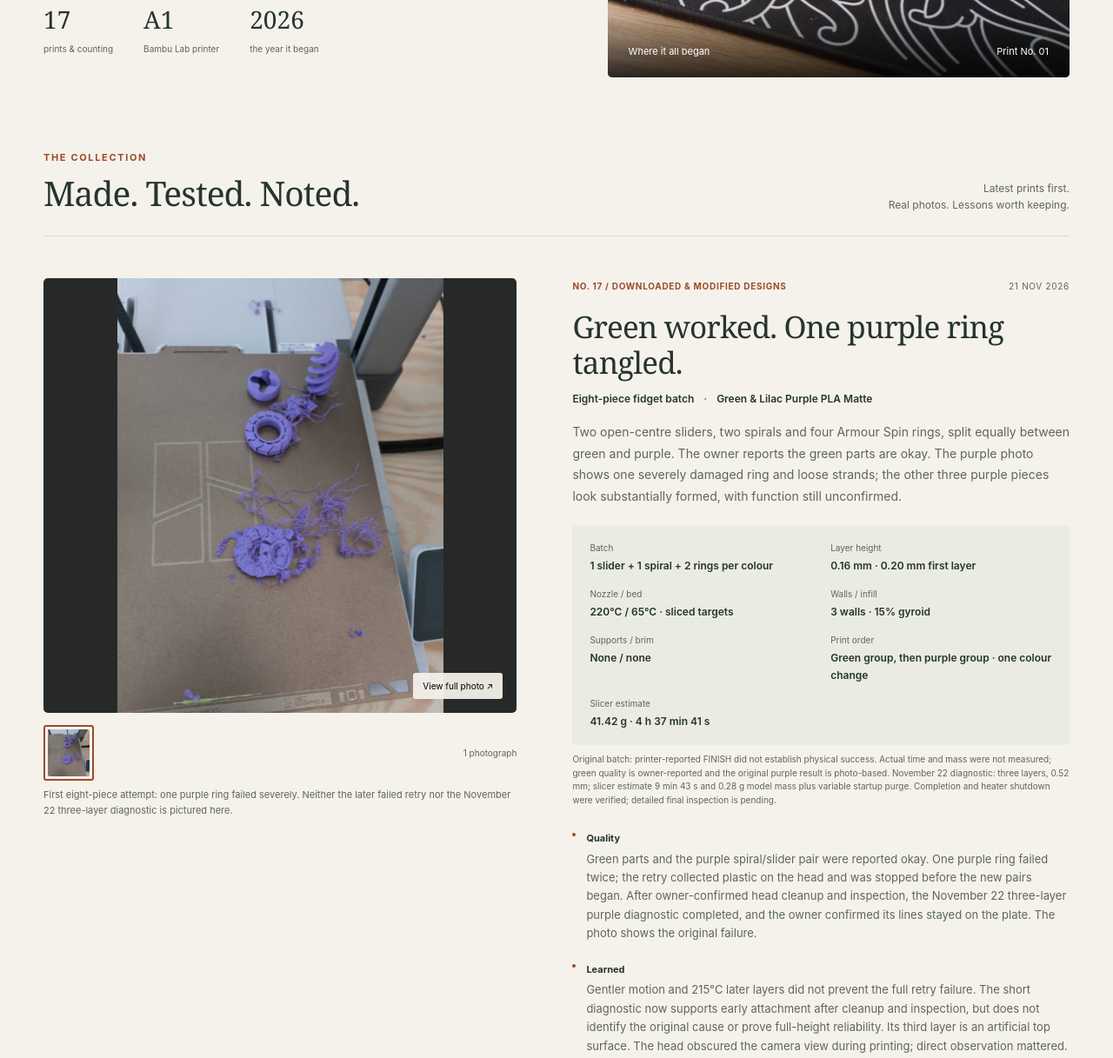
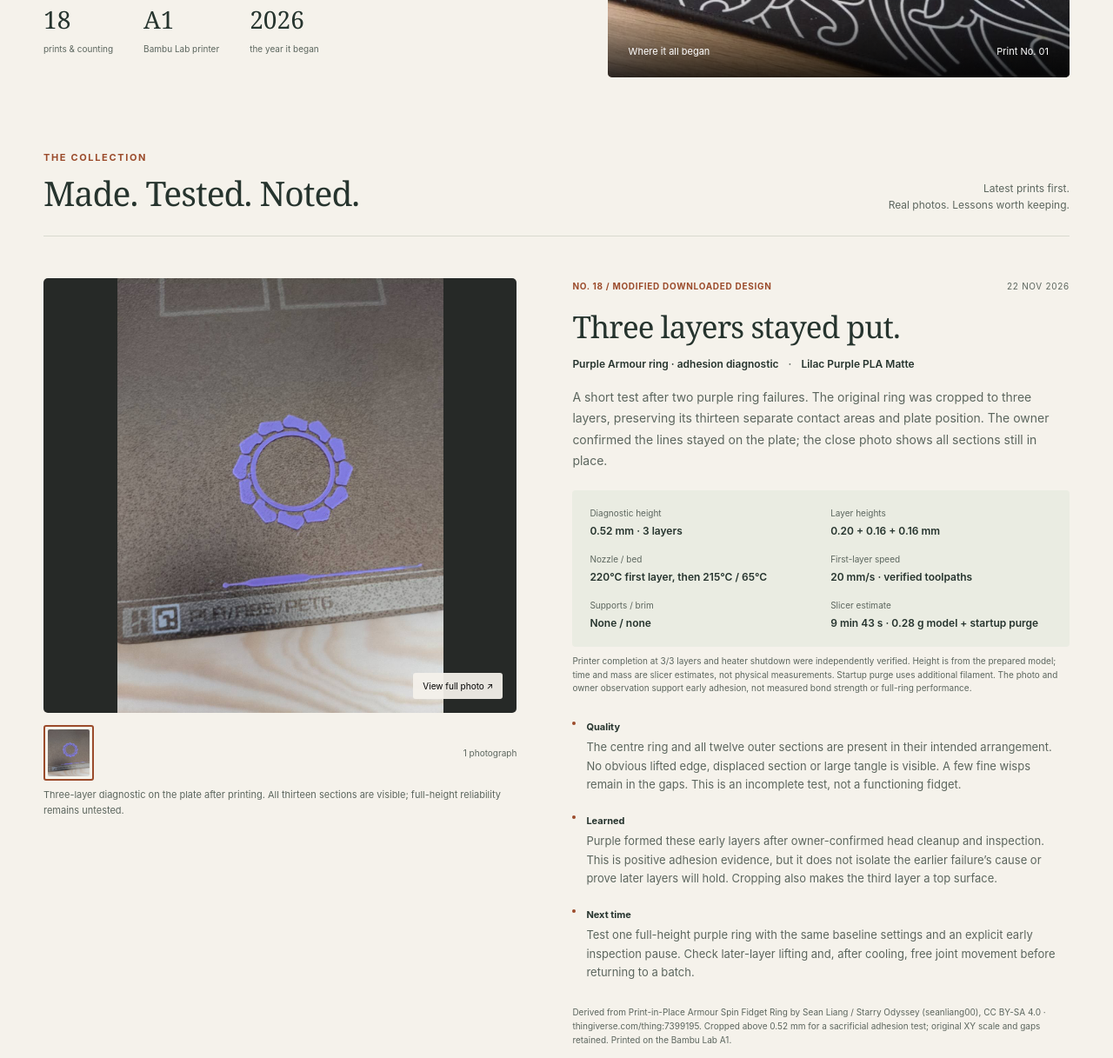
Before and after one commit to Huzaifg/print-journal, a plain HTML site: page docs/index.html in a window 1280 px wide. Shown: the part 580-1797 px from the top of the page at 87% size. Drawn offline with Linux system fonts and the light colour scheme.

Commit message:
Add owner photo and passed early adhesion diagnostic

```diff
--- a/docs/index.html
+++ b/docs/index.html
@@ -22,13 +22,35 @@
         <h1 id="hero-title">Small prints.<br><em>Little discoveries.</em></h1>
         <p class="intro">A growing collection of things I’ve made, what worked, and what I’ll try next. One layer at a time.</p>
         <a class="primary-link" href="#collection">Explore the prints <span aria-hidden="true">↓</span></a>
-        <div class="hero-facts"><div><strong>17</strong><span>prints & counting</span></div><div><strong>A1</strong><span>Bambu Lab printer</span></div><div><strong>2026</strong><span>the year it began</span></div></div>
+        <div class="hero-facts"><div><strong>18</strong><span>prints & counting</span></div><div><strong>A1</strong><span>Bambu Lab printer</span></div><div><strong>2026</strong><span>the year it began</span></div></div>
       </div>
       <figure class="hero-image"><img src="images/benchy-desk.jpg" alt="A tiny white Benchy boat on a wave-patterned desk mat beside a keyboard" width="1280" height="720" fetchpriority="high"><figcaption><span>Where it all began</span><span>Print No. 01</span></figcaption></figure>
     </section>
     <section class="collection wrap" id="collection" aria-labelledby="collection-title">
       <div class="section-heading"><div><p class="eyebrow">The collection</p><h2 id="collection-title">Made. Tested. Noted.</h2></div><p>Latest prints first.<br>Real photos. Lessons worth keeping.</p></div>
 
+        <article class="print" id="purple-ring-three-layer-test">
+          <div class="photo-column">
+
+            <button class="main-photo" type="button" aria-label="Enlarge photo of Purple Armour ring · adhesion diagnostic">
+              <img src="images/purple-ring-three-layer-test.jpg" alt="Thin purple centre ring and twelve outer sections in a circular arrangement on the textured plate, with the separate startup priming line below." width="961" height="1280" loading="lazy">
+              <span class="enlarge" aria-hidden="true">View full photo ↗</span>
+            </button>
+            <div class="photo-controls"><div class="thumbnails" role="group" aria-label="Purple Armour ring · adhesion diagnostic photos"><button class="thumbnail" type="button" aria-label="View photo 1: Three-layer diagnostic on the plate after printing. All thirteen sections are visible; full-height reliability remains untested." aria-pressed="true" data-src="images/purple-ring-three-layer-test.jpg" data-alt="Thin purple centre ring and twelve outer sections in a circular arrangement on the textured plate, with the separate startup priming line below." data-caption="Three-layer diagnostic on the plate after printing. All thirteen sections are visible; full-height reliability remains untested."><img src="images/purple-ring-three-layer-test.jpg" alt="" width="70" height="70" loading="lazy"></button></div>
+            <span class="photo-count">1 photograph</span></div>
+            <p class="caption">Three-layer diagnostic on the plate after printing. All thirteen sections are visible; full-height reliability remains untested.</p>
+          </div>
+          <div class="print-details">
+            <div class="entry-meta"><span>No. 18 / Modified downloaded design</span><time datetime="2026-11-22">22 Nov 2026</time></div>
+            <h3>Three layers stayed put.</h3>
+            <p class="object-name">Purple Armour ring · adhesion diagnostic <span>·</span> Lilac Purple PLA Matte</p>
+            <p class="description">A short test after two purple ring failures. The original ring was cropped to three layers, preserving its thirteen separate contact areas and plate position. The owner confirmed the lines stayed on the plate; the close photo shows all sections still in place.</p>
+            <dl class="settings"><div><dt>Diagnostic height</dt><dd>0.52 mm · 3 layers</dd></div><div><dt>Layer heights</dt><dd>0.20 + 0.16 + 0.16 mm</dd></div><div><dt>Nozzle / bed</dt><dd>220°C first layer, then 215°C / 65°C</dd></div><div><dt>First-layer speed</dt><dd>20 mm/s · verified toolpaths</dd></div><div><dt>Supports / brim</dt><dd>None / none</dd></div><div><dt>Slicer estimate</dt><dd>9 min 43 s · 0.28 g model + startup purge</dd></div></dl>
+            <p class="estimate-note">Printer completion at 3/3 layers and heater shutdown were independently verified. Height is from the prepared model; time and mass are slicer estimates, not physical measurements. Startup purge uses additional filament. The photo and owner observation support early adhesion, not measured bond strength or full-ring performance.</p>
+            <ul class="notes"><li><span>Quality</span><p>The centre ring and all twelve outer sections are present in their intended arrangement. No obvious lifted edge, displaced section or large tangle is visible. A few fine wisps remain in the gaps. This is an incomplete test, not a functioning fidget.</p></li><li><span>Learned</span><p>Purple formed these early layers after owner-confirmed head cleanup and inspection. This is positive adhesion evidence, but it does not isolate the earlier failure’s cause or prove later layers will hold. Cropping also makes the third layer a top surface.</p></li><li><span>Next time</span><p>Test one full-height purple ring with the same baseline settings and an explicit early inspection pause. Check later-layer lifting and, after cooling, free joint movement before returning to a batch.</p></li></ul>
+            <p class="credit">Derived from Print-in-Place Armour Spin Fidget Ring by Sean Liang / Starry Odyssey (seanliang00), CC BY-SA 4.0 · thingiverse.com/thing:7399195. Cropped above 0.52 mm for a sacrificial adhesion test; original XY scale and gaps retained. Printed on the Bambu Lab A1.</p>
+          </div>
+        </article>
         <article class="print" id="fidget-batch-purple-ring-failure">
           <div class="photo-column">
 
@@ -46,8 +68,8 @@
             <p class="object-name">Eight-piece fidget batch <span>·</span> Green &amp; Lilac Purple PLA Matte</p>
             <p class="description">Two open-centre sliders, two spirals and four Armour Spin rings, split equally between green and purple. The owner reports the green parts are okay. The purple photo shows one severely damaged ring and loose strands; the other three purple pieces look substantially formed, with function still unconfirmed.</p>
             <dl class="settings"><div><dt>Batch</dt><dd>1 slider + 1 spiral + 2 rings per colour</dd></div><div><dt>Layer height</dt><dd>0.16 mm · 0.20 mm first layer</dd></div><div><dt>Nozzle / bed</dt><dd>220°C / 65°C · sliced targets</dd></div><div><dt>Walls / infill</dt><dd>3 walls · 15% gyroid</dd></div><div><dt>Supports / brim</dt><dd>None / none</dd></div><div><dt>Print order</dt><dd>Green group, then purple group · one colour change</dd></div><div><dt>Slicer estimate</dt><dd>41.42 g · 4 h 37 min 41 s</dd></div></dl>
-            <p class="estimate-note">Original batch: printer-reported FINISH did not establish physical success. Actual time and mass were not measured; green quality is owner-reported and the original purple result is photo-based. November 22 diagnostic: three layers, 0.52 mm; slicer estimate 9 min 43 s and 0.28 g model mass plus variable startup purge. Completion and heater shutdown were verified; detailed final inspection is pending.</p>
-            <ul class="notes"><li><span>Quality</span><p>Green parts and the purple spiral/slider pair were reported okay. One purple ring failed twice; the retry collected plastic on the head and was stopped before the new pairs began. After owner-confirmed head cleanup and inspection, the November 22 three-layer purple diagnostic completed, and the owner confirmed its lines stayed on the plate. The photo shows the original failure.</p></li><li><span>Learned</span><p>Gentler motion and 215°C later layers did not prevent the full retry failure. The short diagnostic now supports early attachment after cleanup and inspection, but does not identify the original cause or prove full-height reliability. Its third layer is an artificial top surface. The head obscured the camera view during printing; direct observation mattered.</p></li><li><span>Next time</span><p>Inspect all thirteen thin sections before removal. If the diagnostic is acceptable, try one complete purple ring with an explicit early inspection pause before returning to a batch. Check free movement only on a successful, cooled full ring.</p></li></ul>
+            <p class="estimate-note">Original batch: printer-reported FINISH did not establish physical success. Actual time and mass were not measured; green quality is owner-reported and the original purple result is photo-based. The subsequent November 22 three-layer diagnostic passed its early-adhesion visual check; it has its own newer entry and photo.</p>
+            <ul class="notes"><li><span>Quality</span><p>Green parts and the purple spiral/slider pair were reported okay. One purple ring failed twice; the retry collected plastic on the head and was stopped before the new pairs began. After owner-confirmed head cleanup and inspection, the November 22 three-layer purple diagnostic completed, and the owner confirmed its lines stayed on the plate. The photo shows the original failure.</p></li><li><span>Learned</span><p>Gentler motion and 215°C later layers did not prevent the full retry failure. The short diagnostic now supports early attachment after cleanup and inspection, but does not identify the original cause or prove full-height reliability. Its third layer is an artificial top surface. The head obscured the camera view during printing; direct observation mattered.</p></li><li><span>Next time</span><p>The subsequent three-layer diagnostic passed its early-adhesion visual check. Next, test one complete purple ring with an explicit early inspection pause before returning to a batch. Check free movement only after a successful, cooled full print.</p></li></ul>
             <p class="credit">Tiny Spiral Passthrough (thingiverse.com/thing:7354874) and Armour Spin Fidget Ring (thingiverse.com/thing:7399195) by Sean Liang / Starry Odyssey (seanliang00), CC BY-SA 4.0. Slider modified with Codex to remove its centre bar; original guide surfaces and model scale retained. Printed on the Bambu Lab A1.</p>
           </div>
         </article>
```
Also changed, not shown: prints.json (+61 -2 lines), docs/images/purple-ring-three-layer-test.jpg (added).
